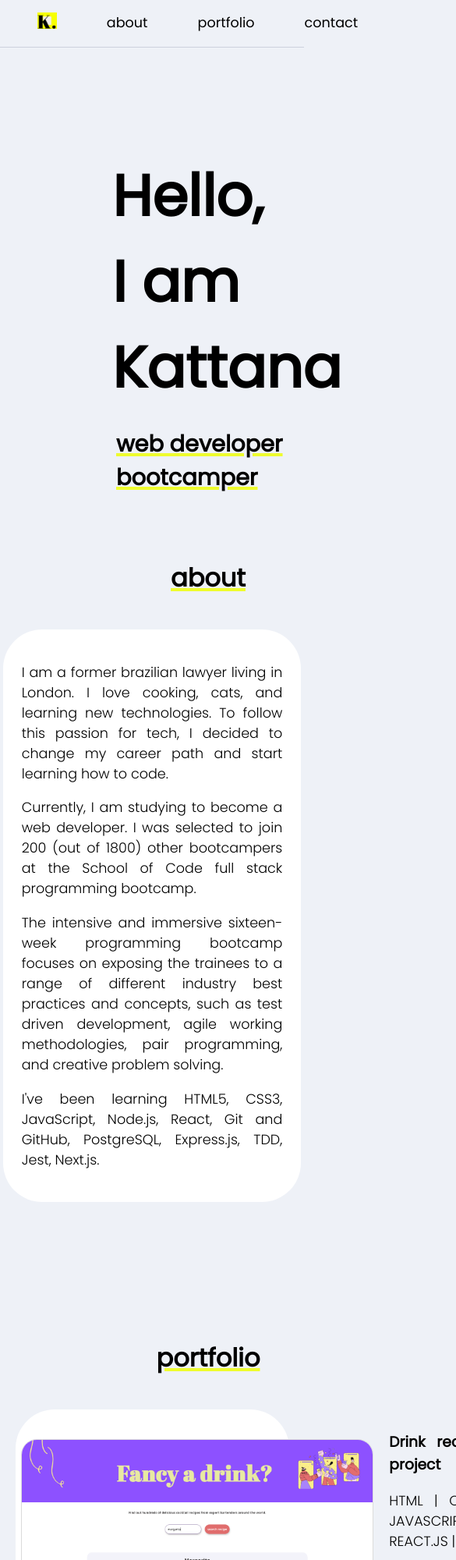
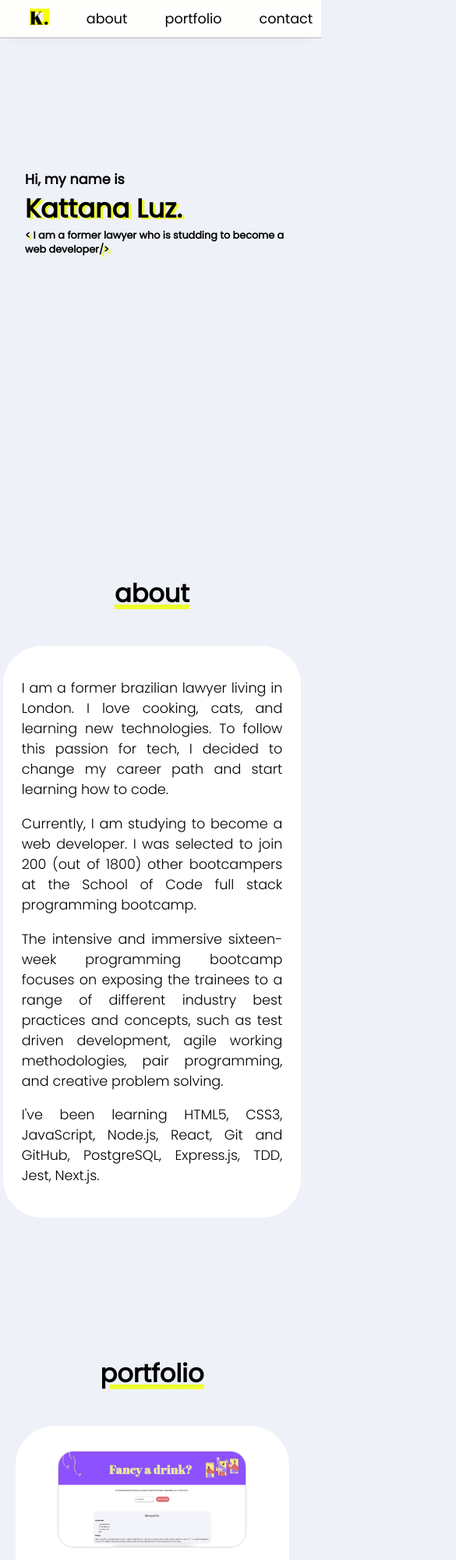
Before and after one commit to kattanaluz/portfolio1, a React app: page / in a window 390 px wide. Shown: the top 2000 px of the page at 78% size, 585 px wide, since content can reach past the window. Built offline with nearby package versions, Linux system fonts and the light colour scheme.

Commit message:
Changed styles

```diff
--- a/src/components/contact/index.js
+++ b/src/components/contact/index.js
@@ -6,6 +6,22 @@ function Contact() {
     <div className={css.contactWrapper} id="contact">
       <h2 className={css.contactH2}>contact</h2>
       <div className={css.contactParagraphsWrapper}>
+        <div className={css.contactText}>
+          <p>
+            If you liked what you see here and you are just curious about what
+            we can do working together, feel free to reach out. I would love to
+            receive new project idea.
+          </p>
+          <p>
+            I'm available to grab a coffee and chat! Drop a comment, question,
+            concern, or Spotify playlist, and thanks for stopping by!
+          </p>
+          <p>
+            You can also email me at{" "}
+            <span id={css.email}>kattanaluz@gmail.com</span>.
+          </p>
+          <Icons />
+        </div>
         <div className={css.formWrapper}>
           <form
             action="https://formsubmit.co/kattanaluz@gmail.com"
@@ -46,22 +62,6 @@ function Contact() {
             ></input>
           </form>
         </div>
-        <div className={css.contactText}>
-          <p>
-            If you liked what you see here and you are just curious about what
-            we can do working together, feel free to reach out. I would love to
-            receive new project idea.
-          </p>
-          <p>
-            I'm available to grab a coffee and chat! Drop a comment, question,
-            concern, or Spotify playlist, and thanks for stopping by!
-          </p>
-          <p>
-            You can also email me at{" "}
-            <span id={css.email}>kattanaluz@gmail.com</span>.
-          </p>
-          <Icons />
-        </div>
       </div>
       <a href="#top" id={css.backToTop}>
         back to the top
--- a/src/components/contact/index.module.css
+++ b/src/components/contact/index.module.css
@@ -3,6 +3,8 @@
   text-align: center;
   padding: 2rem;
   font-weight: 900;
+  text-decoration: 6px underline rgb(238, 252, 46);
+  margin-left: 0;
 }
 
 .contactWrapper {
@@ -16,35 +18,38 @@
 .contactParagraphsWrapper {
   display: flex;
   flex-direction: row;
-  margin-bottom: 50px;
+  margin-left: 4%;
+  margin-right: 1%;
+  text-align: center;
 }
 
 .contactText {
-  margin-right: 3%;
+  /*   margin-right: 3%; */
   width: 50%;
 }
 
 .contactWrapper p {
-  text-align: justify;
-  padding-right: 20px;
+  /*   text-align: center; */
 }
 
 .formWrapper {
   width: 50%;
   margin-left: 1%;
+  margin-right: 4%;
 }
 
 form {
   text-align: center;
-  font-size: 17px;
+  font-size: 1rem;
+  margin-right: 2rem;
 }
 
 input {
-  width: 500px;
+  width: 100%;
   font-size: 13px;
   font-family: inherit;
   text-align: start;
-  padding: 15px;
+  padding: 10px;
   border: 0.5px solid rgb(185, 185, 185);
   border-radius: 5px;
   margin-top: 15px;
@@ -55,10 +60,10 @@ input:focus {
 }
 
 textarea {
-  width: 500px;
+  width: 100%;
   font-size: 13px;
   text-align: start;
-  padding: 15px;
+  padding: 10px;
   border: 0.5px solid rgb(185, 185, 185);
   border-radius: 5px;
   margin-top: 15px;
@@ -92,25 +97,6 @@ textarea:focus {
   flex-direction: column;
 }
 
-li:nth-child(1) {
-  position: fixed;
-  overflow-y: scroll;
-  bottom: 2rem;
-  right: 0.1rem;
-  padding: 0;
-}
-
-li:nth-child(2) {
-  position: fixed;
-  overflow-y: scroll;
-  bottom: 6rem;
-  right: 0.1rem;
-  padding: 0;
-}
-
-.iconsLink {
-}
-
 #designAuthor {
   margin-top: 3rem;
   font-size: inherit;
@@ -121,6 +107,27 @@ li:nth-child(2) {
   font-weight: bolder;
 }
 
+#backToTop {
+  margin-top: 3rem;
+}
+
 #backToTop:hover {
   text-decoration: 3px underline rgb(238, 252, 46);
 }
+
+@media (max-width: 1050px) {
+  .contactParagraphsWrapper {
+    display: flex;
+    flex-direction: column;
+    align-items: center;
+  }
+  .contactText {
+    margin-right: 0;
+  }
+  .formWrapper {
+    margin-left: 0;
+  }
+  form {
+    margin-right: 0;
+  }
+}
--- a/src/components/landDisplay/index.js
+++ b/src/components/landDisplay/index.js
@@ -7,11 +7,15 @@ function LandDisplay() {
         <div className={css.landMessageWrapper}>
           <div className={css.landMessage}>
             <h1>
-              <span className={css.hello}>Hello, </span>
-              <span className={css.name}>I am Kattana</span>
+              <span className={css.hello}>Hi, my name is</span>
+              <span className={css.name}>Kattana Luz.</span>
             </h1>
           </div>
-          <h2 className={css.LandDisplayH3}>web developer bootcamper</h2>
+          <h2>
+            <span className={css.angleBracket}>&lt;</span> I am a former lawyer
+            who is studding to become a web developer
+            <span className={css.angleBracket}>/&gt;</span>
+          </h2>
         </div>
       </div>
     </div>
--- a/src/components/landDisplay/landDisplay.module.css
+++ b/src/components/landDisplay/landDisplay.module.css
@@ -1,5 +1,3 @@
-@import url("https://fonts.googleapis.com/css2?family=Roboto+Mono:ital,wght@0,100;0,200;0,300;0,400;0,500;0,600;0,700;1,100;1,200;1,300;1,400;1,500;1,600;1,700&display=swap");
-@import url("https://fonts.googleapis.com/css2?family=Alata&display=swap");
 @import url("https://fonts.googleapis.com/css2?family=Anton&family=Poppins:wght@100;200;300;400&display=swap");
 
 .wrapper {
@@ -11,22 +9,87 @@ h1 {
   text-align: start;
   font-family: "Poppins", sans-serif;
   padding-top: 8.5rem;
-  margin-top: 0;
-  margin-left: 9rem;
-  font-size: 4.6rem;
+  margin-top: 4rem;
+  margin-left: 8rem;
+  font-size: 2.3rem;
   margin-bottom: 0rem;
 }
 
 h2 {
   text-align: start;
   font-family: "Poppins", sans-serif;
-  text-decoration: 4px underline rgb(238, 252, 46);
-  margin-left: 9rem;
-  font-size: 1.8rem;
-  margin-top: 1rem;
-  /* background-color: rgb(238, 252, 46); */
+  margin-left: 8rem;
+  font-size: 1.3rem;
+  margin-top: 1em;
 }
 
 .name {
   display: block;
+  text-shadow: 0.2rem 0.1rem rgb(238, 252, 46);
+  font-weight: bolder;
+  font-size: 5rem;
 }
+
+.angleBracket {
+  font-size: 1.4rem;
+  font-weight: bolder;
+  text-shadow: 0.2rem 0.2rem rgb(235, 250, 29);
+}
+
+/* @media (max-width: 930px) {
+  .drinkApp {
+    display: flex;
+    flex-direction: column;
+  }
+}
+
+ */
+@media (max-width: 930px) {
+  h1 {
+    margin-top: 4rem;
+    margin-left: 4rem;
+    font-size: 2rem;
+  }
+  h2 {
+    margin-left: 4rem;
+    font-size: 1rem;
+    margin-top: 0em;
+  }
+}
+
+@media (max-width: 780px) {
+  h1 {
+    margin-top: 2rem;
+    font-size: 1.5rem;
+    margin-left: 2rem;
+  }
+  .name {
+    font-size: 3rem;
+  }
+
+  h2 {
+    margin-left: 2rem;
+    font-size: 1rem;
+    margin-top: 0;
+  }
+}
+
+@media (max-width: 420px) {
+  h1 {
+    margin-top: 2rem;
+    font-size: 1.1rem;
+    margin-left: 2rem;
+  }
+  .name {
+    font-size: 2.1rem;
+  }
+
+  h2 {
+    margin-left: 2rem;
+    font-size: 0.8rem;
+    margin-top: 0;
+  }
+  .angleBracket {
+    font-size: 0.8rem;
+  }
+}
--- a/src/components/nav/index.js
+++ b/src/components/nav/index.js
@@ -6,6 +6,7 @@ function Nav() {
       <div className={css.logoDiv}>
         <img className={css.logo} alt="logo" src={image}></img>
       </div>
+      <div className={css.navElements}>
         <div>
           <a href="#about">about</a>
         </div>
@@ -15,6 +16,7 @@ function Nav() {
         <div>
           <a href="#contact">contact</a>
         </div>
+      </div>
     </nav>
   );
 }
--- a/src/components/nav/index.module.css
+++ b/src/components/nav/index.module.css
@@ -1,19 +1,29 @@
 .navBar {
+  background-color: rgb(254, 254, 252);
   display: flex;
   flex-direction: row;
-  justify-content: flex-start;
-  gap: 4rem;
-  padding: 1rem;
-  background-color: inherit;
-  padding-right: 5rem;
-  border-bottom: 0.5px solid #ccd1dd;
+  justify-content: flex-end;
+  gap: 3rem;
+  padding: 0.7rem;
+  border-bottom: 0.5px solid #63646670;
+  box-shadow: -1px 13px 14px -18px rgba(147, 149, 150, 0.445);
 }
 
 .logoDiv {
-  width: 70%;
-  text-align: start;
-  margin-left: 2rem;
+  float: left;
 }
+
 .logo {
   height: 1.3rem;
+  float: left;
 }
+
+.navElements {
+  display: inherit;
+  gap: 3rem;
+}
+@media (max-width: 630px) {
+  nav {
+    width: 100%;
+  }
+}
--- a/src/components/portfolio/index.module.css
+++ b/src/components/portfolio/index.module.css
@@ -7,6 +7,8 @@
   text-align: center;
   padding: 1rem;
   font-weight: 900;
+  text-decoration: 6px underline rgb(238, 252, 46);
+  margin-left: 0;
 }
 
 .projectsDiv {
@@ -25,10 +27,11 @@
 }
 
 .drinkAppImg {
-  border: 0.5px solid rgb(219, 219, 219);
+  border: 1px solid rgb(219, 219, 219);
   border-radius: 20px;
-  width: 450px;
-  margin-top: 30px;
+  width: 25rem;
+  height: auto;
+  margin-top: 1.5rem;
 }
 
 .drinkAppText {
@@ -36,6 +39,39 @@
   text-align: justify;
 }
 
+.imageLink {
+  background-color: none;
+  border-radius: 50%;
+  border: 0px;
+}
+
 .imageLink:hover {
   background-color: inherit;
 }
+
+@media (max-width: 930px) {
+  .drinkApp {
+    display: flex;
+    flex-direction: column;
+  }
+  .drinkAppImg {
+    width: 30rem;
+    height: auto;
+    margin-top: 1.5rem;
+  }
+}
+
+@media (max-width: 600px) {
+  .drinkAppImg {
+    width: 20rem;
+    height: auto;
+    margin-top: 1.5rem;
+  }
+}
+@media (max-width: 400px) {
+  .drinkAppImg {
+    width: 15rem;
+    height: auto;
+    margin-top: 1.5rem;
+  }
+}
--- a/src/components/techDisplay/index.module.css
+++ b/src/components/techDisplay/index.module.css
@@ -7,6 +7,8 @@
   text-align: center;
   padding: 1rem;
   font-weight: 900;
+  text-decoration: 6px underline rgb(238, 252, 46);
+  margin-left: 0;
 }
 
 .techParagraphsWrapper {
--- a/src/index.css
+++ b/src/index.css
@@ -1,6 +1,7 @@
 @import url("https://fonts.googleapis.com/css2?family=Anton&family=Poppins:wght@100;200;300;400&display=swap");
 body {
   margin: 0;
+  padding: 0;
   font-family: "Poppins", sans-serif;
   background-color: #eef1f7;
   color: rgb(0, 0, 0);
@@ -13,7 +14,6 @@ a {
 }
 
 a:hover {
-  text-decoration: 6px underline rgb(238, 252, 46);
   background-color: rgb(238, 252, 46);
 }
 
@@ -22,11 +22,3 @@ p {
   font-size: 1.1rem;
   font-weight: 350;
 }
-
-h2 {
-  font-size: 1rem;
-  margin-top: 14rem;
-  text-align: center;
-  padding: 5px;
-  text-align: center;
-}
```
Lines whose indentation alone changed are shown as unchanged.
